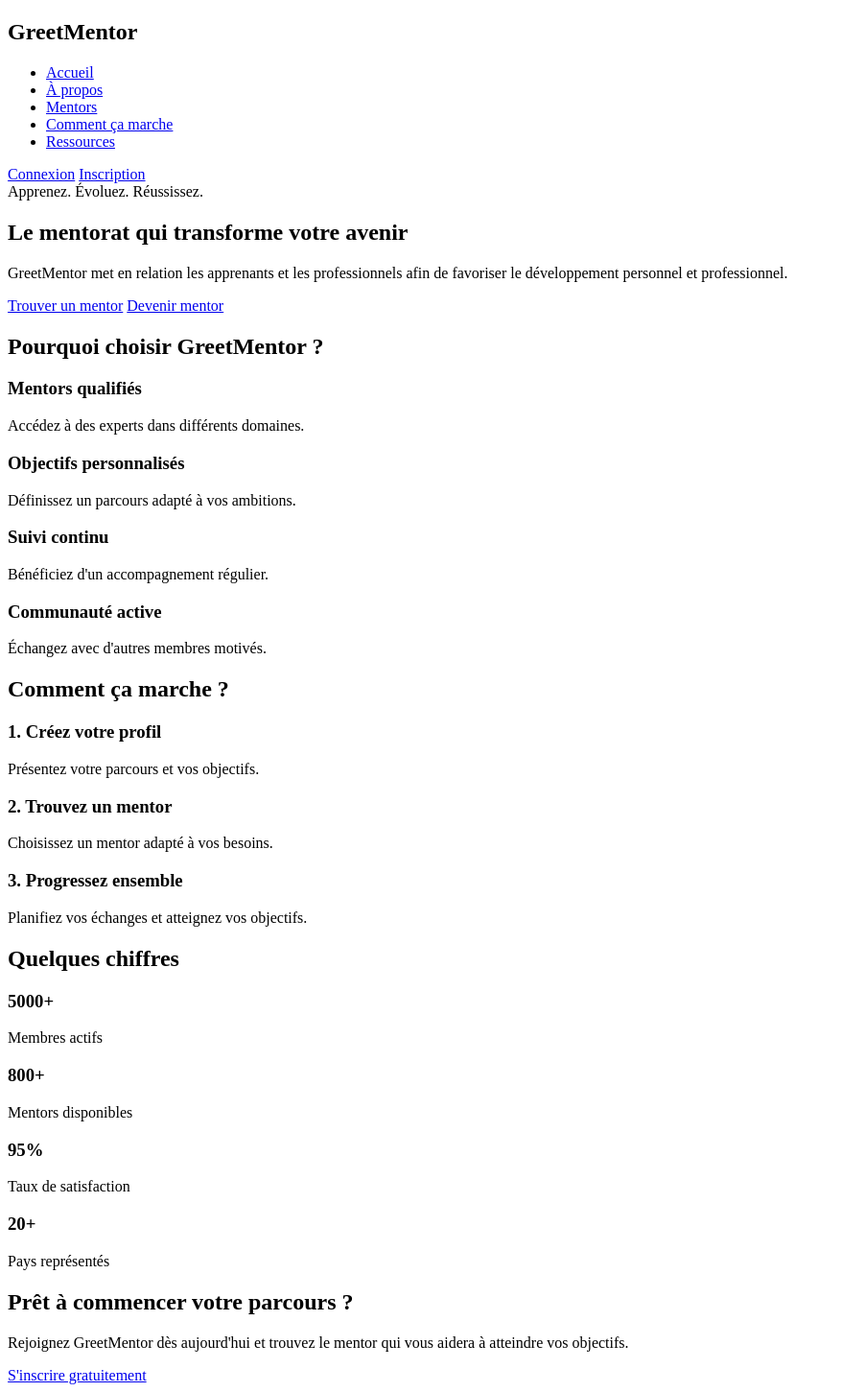
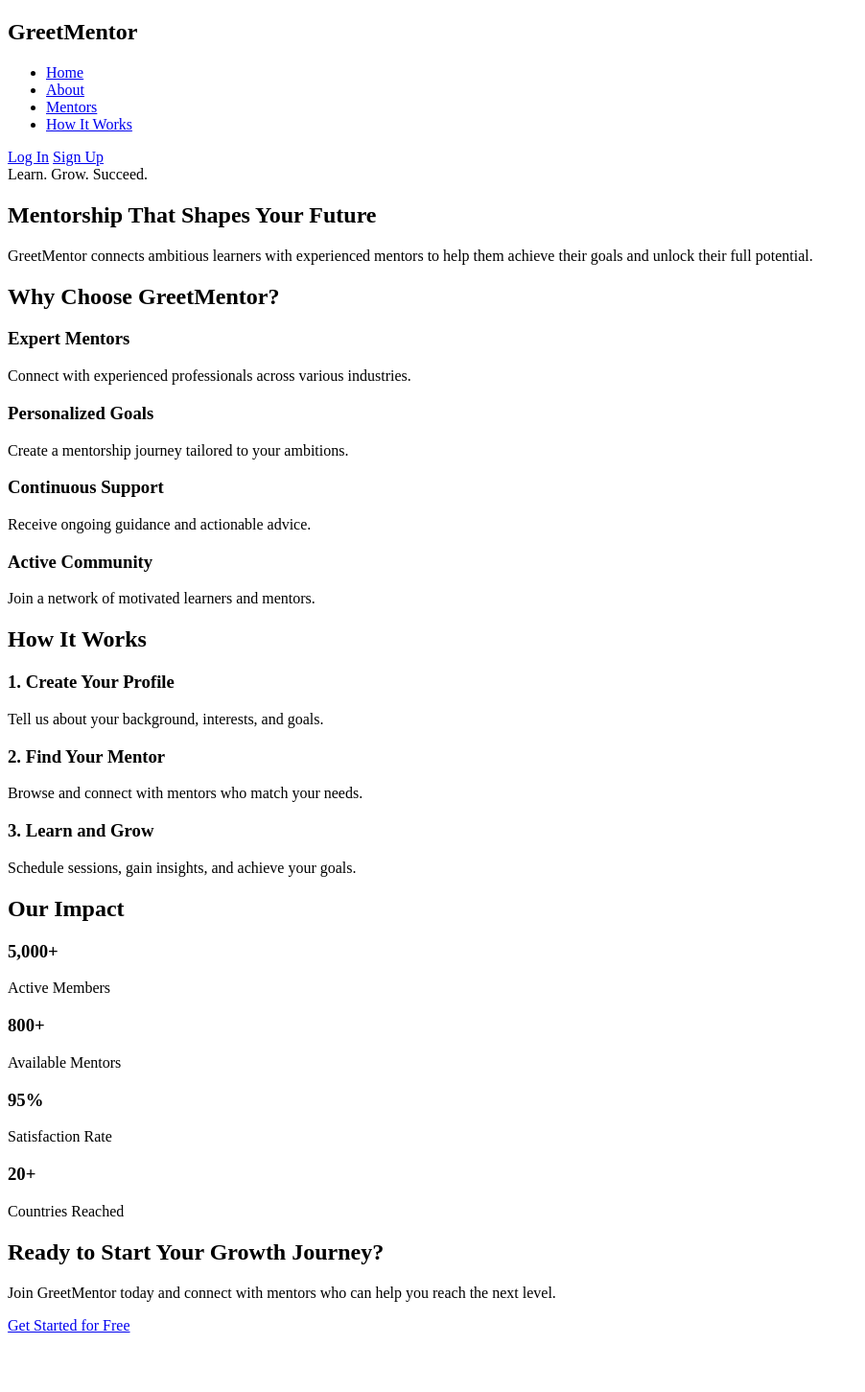
Before and after one commit to eguicheteau-png/GreetMentor, a PHP site: page / in a window 1280 px wide. Shown: the whole page at 96% size, without its empty margins (0-902 px from the left). After the commit the page ends 1389 px from the top, so only its background shows below. Run offline with PHP 8.4, Linux system fonts and the light colour scheme.

Commit message:
fixed homepage

```diff
--- a/views/accueil.php
+++ b/views/accueil.php
@@ -12,120 +12,119 @@
             <h1>GreetMentor</h1>
 
             <ul>
-                <li><a href="#">Accueil</a></li>
-                <li><a href="#">À propos</a></li>
+                <li><a href="#">Home</a></li>
+                <li><a href="#">About</a></li>
                 <li><a href="#">Mentors</a></li>
-                <li><a href="#">Comment ça marche</a></li>
-                <li><a href="#">Ressources</a></li>
+                <li><a href="#">How It Works</a></li>
             </ul>
 
             <div>
-                <a href="#">Connexion</a>
-                <a href="#">Inscription</a>
+                <a href="/login">Log In</a>
+                <a href="#">Sign Up</a>
             </div>
         </nav>
     </header>
 
     <main>
         <section id="hero">
-            <span>Apprenez. Évoluez. Réussissez.</span>
+            <span>Learn. Grow. Succeed.</span>
 
-            <h2>Le mentorat qui transforme votre avenir</h2>
+            <h2>Mentorship That Shapes Your Future</h2>
 
             <p>
-                GreetMentor met en relation les apprenants et les professionnels
-                afin de favoriser le développement personnel et professionnel.
+                GreetMentor connects ambitious learners with experienced mentors
+                to help them achieve their goals and unlock their full potential.
             </p>
 
-            <div>
-                <a href="#">Trouver un mentor</a>
-                <a href="#">Devenir mentor</a>
-            </div>
         </section>
 
 
         <section id="features">
-            <h2>Pourquoi choisir GreetMentor ?</h2>
+            <h2>Why Choose GreetMentor?</h2>
 
             <article>
-                <h3>Mentors qualifiés</h3>
-                <p>Accédez à des experts dans différents domaines.</p>
+                <h3>Expert Mentors</h3>
+                <p>Connect with experienced professionals across various industries.</p>
             </article>
 
             <article>
-                <h3>Objectifs personnalisés</h3>
-                <p>Définissez un parcours adapté à vos ambitions.</p>
+                <h3>Personalized Goals</h3>
+                <p>Create a mentorship journey tailored to your ambitions.</p>
             </article>
 
             <article>
-                <h3>Suivi continu</h3>
-                <p>Bénéficiez d'un accompagnement régulier.</p>
+                <h3>Continuous Support</h3>
+                <p>Receive ongoing guidance and actionable advice.</p>
             </article>
 
             <article>
-                <h3>Communauté active</h3>
-                <p>Échangez avec d'autres membres motivés.</p>
+                <h3>Active Community</h3>
+                <p>Join a network of motivated learners and mentors.</p>
             </article>
         </section>
 
 
         <section id="how-it-works">
-            <h2>Comment ça marche ?</h2>
+            <h2>How It Works</h2>
 
             <div>
                 <article>
-                    <h3>1. Créez votre profil</h3>
-                    <p>Présentez votre parcours et vos objectifs.</p>
+                    <h3>1. Create Your Profile</h3>
+                    <p>Tell us about your background, interests, and goals.</p>
                 </article>
 
                 <article>
-                    <h3>2. Trouvez un mentor</h3>
-                    <p>Choisissez un mentor adapté à vos besoins.</p>
+                    <h3>2. Find Your Mentor</h3>
+                    <p>Browse and connect with mentors who match your needs.</p>
                 </article>
 
                 <article>
-                    <h3>3. Progressez ensemble</h3>
-                    <p>Planifiez vos échanges et atteignez vos objectifs.</p>
+                    <h3>3. Learn and Grow</h3>
+                    <p>Schedule sessions, gain insights, and achieve your goals.</p>
                 </article>
             </div>
         </section>
 
 
         <section id="stats">
-            <h2>Quelques chiffres</h2>
+            <h2>Our Impact</h2>
 
             <div>
-                <h3>5000+</h3>
-                <p>Membres actifs</p>
+                <h3>5,000+</h3>
+                <p>Active Members</p>
             </div>
 
             <div>
                 <h3>800+</h3>
-                <p>Mentors disponibles</p>
+                <p>Available Mentors</p>
             </div>
 
             <div>
                 <h3>95%</h3>
-                <p>Taux de satisfaction</p>
+                <p>Satisfaction Rate</p>
             </div>
 
             <div>
                 <h3>20+</h3>
-                <p>Pays représentés</p>
+                <p>Countries Reached</p>
             </div>
         </section>
 
 
         <section id="cta">
-            <h2>Prêt à commencer votre parcours ?</h2>
+            <h2>Ready to Start Your Growth Journey?</h2>
 
             <p>
-                Rejoignez GreetMentor dès aujourd'hui et trouvez le mentor qui vous aidera à atteindre vos objectifs.
+                Join GreetMentor today and connect with mentors who can help
+                you reach the next level.
             </p>
 
-            <a href="#">S'inscrire gratuitement</a>
+            <a href="#">Get Started for Free</a>
         </section>
     </main>
 
+
+
+
 </body>
 </html>
```
